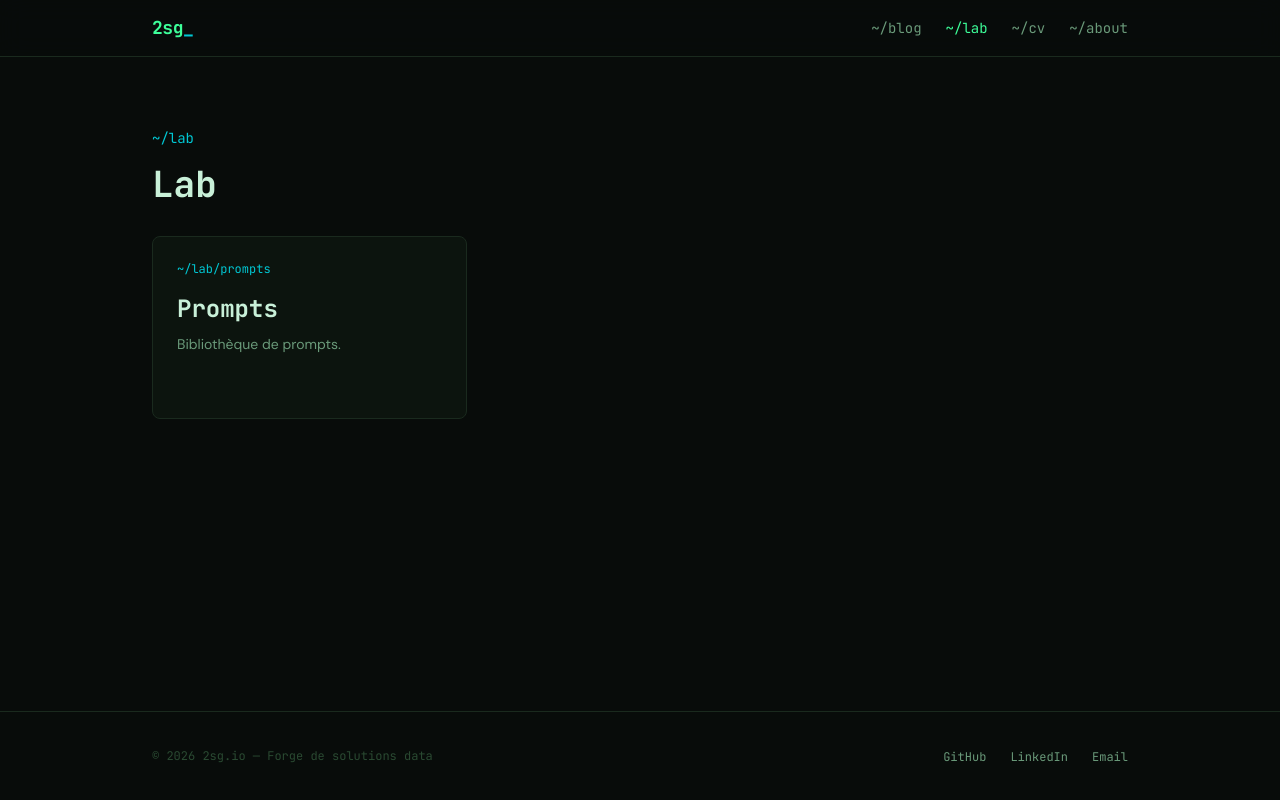
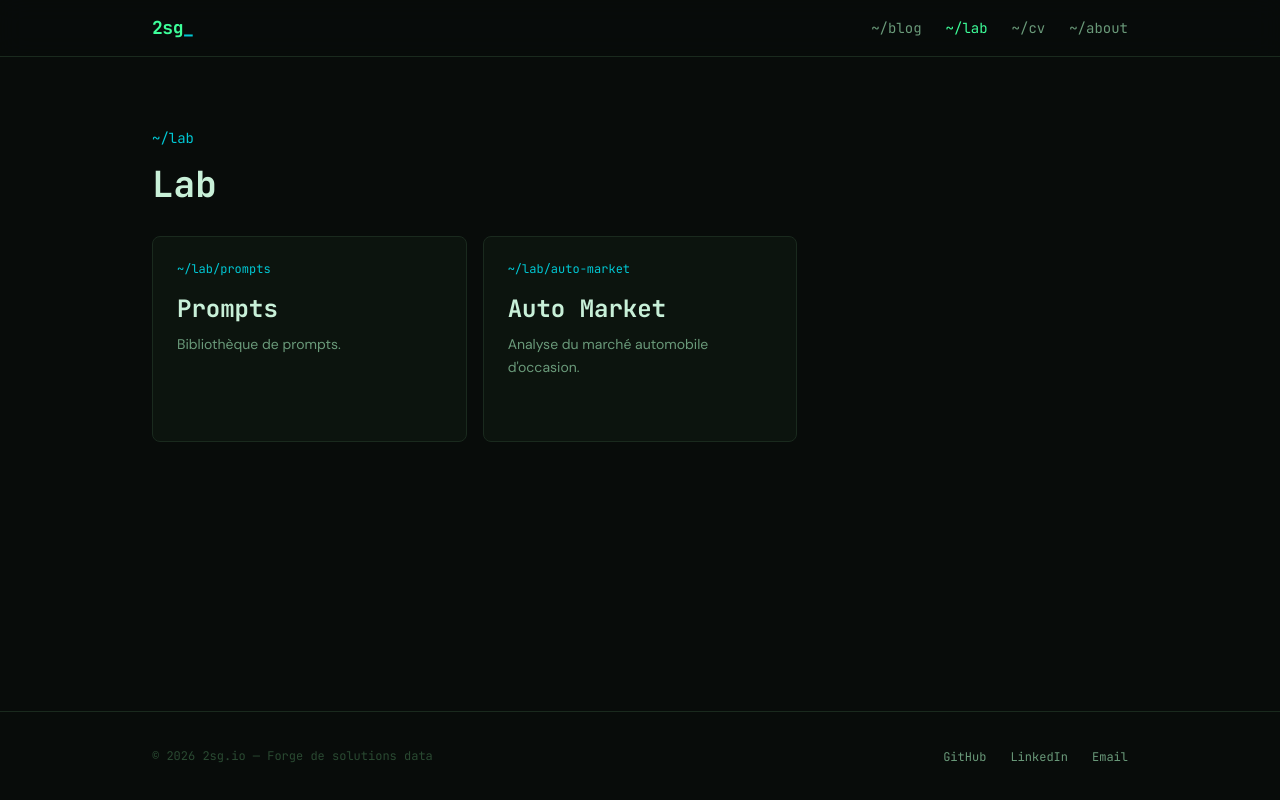
Before and after one commit to segosg/2sg-portal, an Astro site: page /lab in a window 1280 px wide. Built offline with nearby package versions, Linux system fonts and the light colour scheme; Astro itself is replaced by a stand-in of ours.

Commit message:
feat: add auto-market card in lab

```diff
--- a/src/pages/lab/index.astro
+++ b/src/pages/lab/index.astro
@@ -9,6 +9,12 @@ const projects = [
     label: '~/lab/prompts',
     title: 'Prompts',
     desc: 'Bibliothèque de prompts.',
+  },
+  {
+    href: '/lab/auto-market',
+    label: '~/lab/auto-market',
+    title: 'Auto Market',
+    desc: 'Analyse du marché automobile d\'occasion.',
   },
 ];
 ---
```
